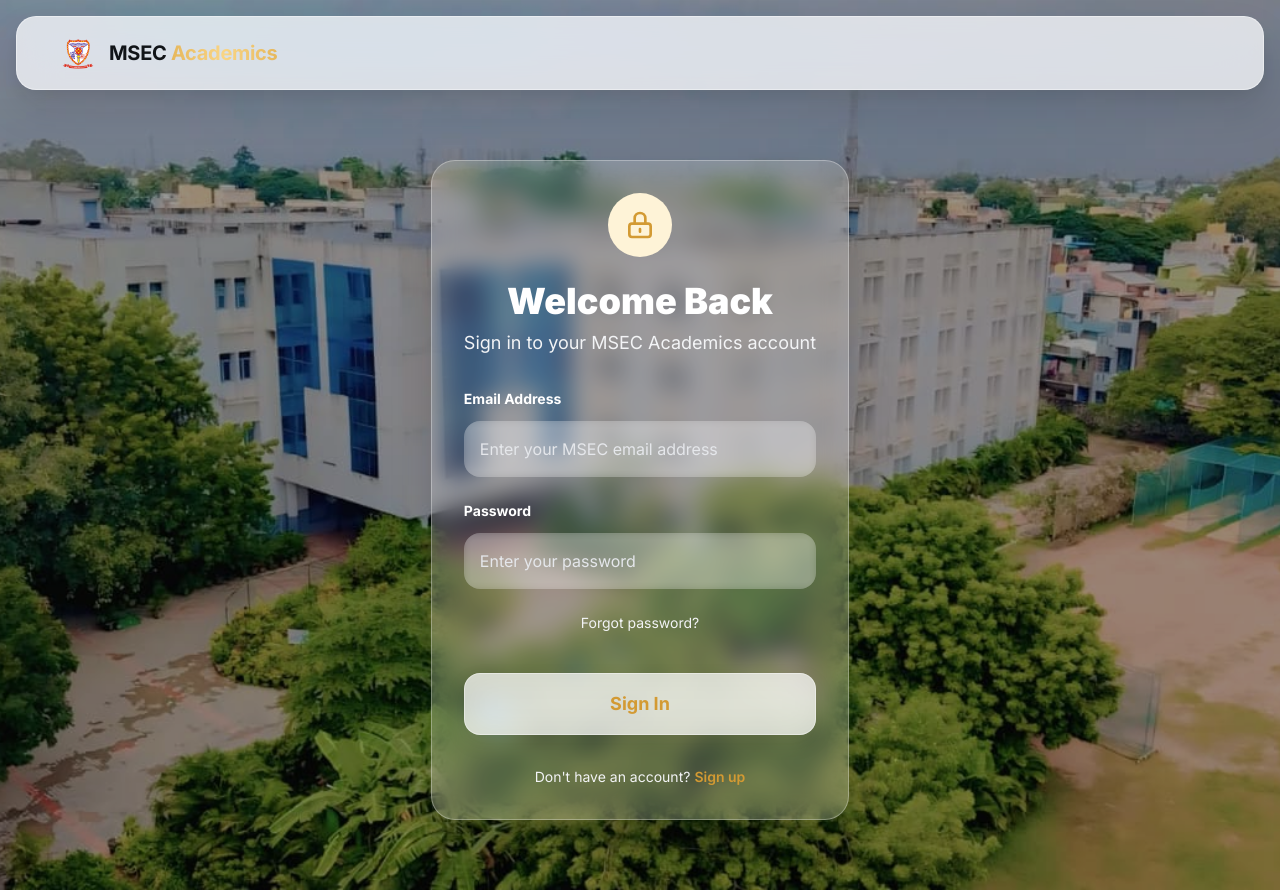
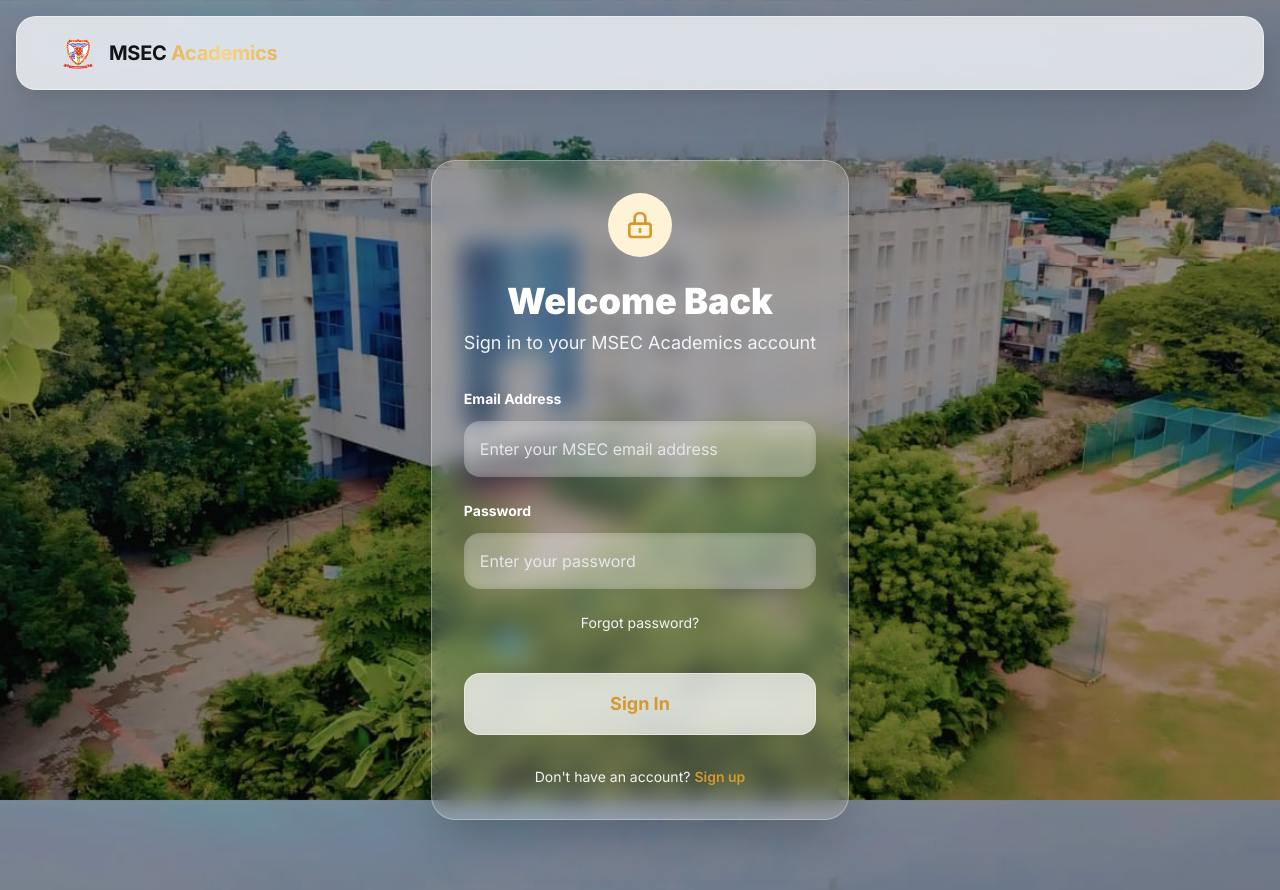
Before and after one commit to princekumar-dev/MSEC-Academics, a React (Vite) app: page /login in a window 1280 px wide. Built offline with nearby package versions, Linux system fonts and the light colour scheme.

Commit message:
Add files via upload

```diff
--- a/index.html
+++ b/index.html
@@ -43,6 +43,17 @@
 
   <title>MSEC Academics</title>
     <style>
+      /* Apply backdrop immediately for auth pages - before React loads */
+      body {
+        margin: 0;
+        padding: 0;
+        background-image: url('/images/campus.jpeg');
+        background-size: cover;
+        background-position: center;
+        background-attachment: fixed;
+        background-repeat: no-repeat;
+      }
+
       .wave-text {
         background: linear-gradient(90deg, #3d99f5, #c0c0c0, #3d99f5, #c0c0c0);
         background-size: 300% 100%;
--- a/src/App.jsx
+++ b/src/App.jsx
@@ -44,6 +44,15 @@
   const location = useLocation()
   const isAuthPage = location.pathname === '/login' || location.pathname === '/signup'
 
+  // Remove body background when not on auth pages
+  useEffect(() => {
+    if (!isAuthPage) {
+      document.body.style.backgroundImage = 'none'
+    } else {
+      document.body.style.backgroundImage = "url('/images/campus.jpeg')"
+    }
+  }, [isAuthPage])
+
   return (
     <>
       <div
@@ -52,13 +61,7 @@
           fontFamily: 'Inter, Manrope, sans-serif',
           WebkitOverflowScrolling: 'touch',
           overscrollBehavior: 'none',
-          transform: 'translateZ(0)', // Force GPU acceleration
-          ...(isAuthPage ? {
-            backgroundImage: 'url(/images/campus.jpeg)',
-            backgroundSize: 'cover',
-            backgroundPosition: 'center',
-            backgroundAttachment: 'fixed'
-          } : {})
+          transform: 'translateZ(0)' // Force GPU acceleration
         }}
       >
         {isAuthPage && <div className="absolute inset-0 bg-black/40 z-0"></div>}
```
